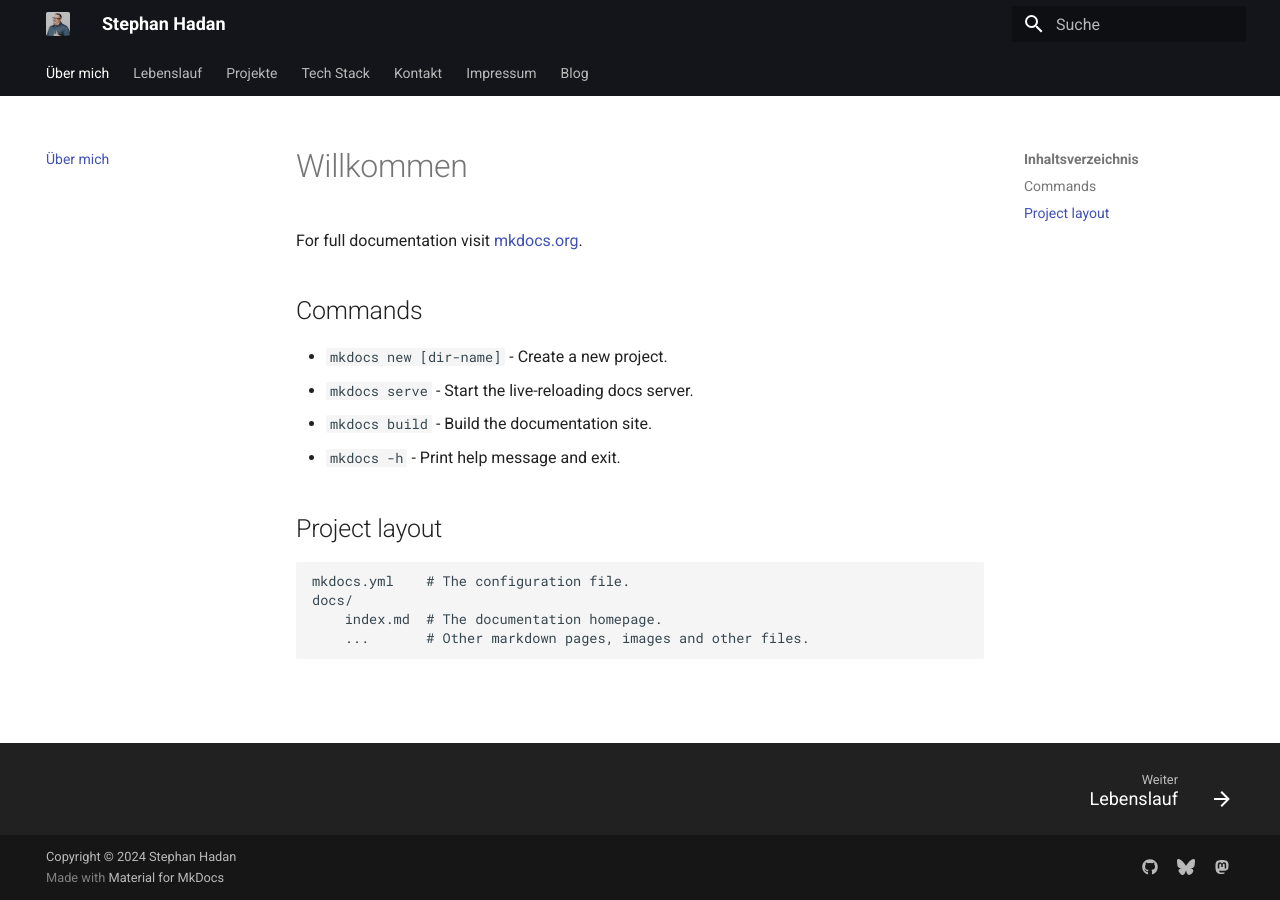
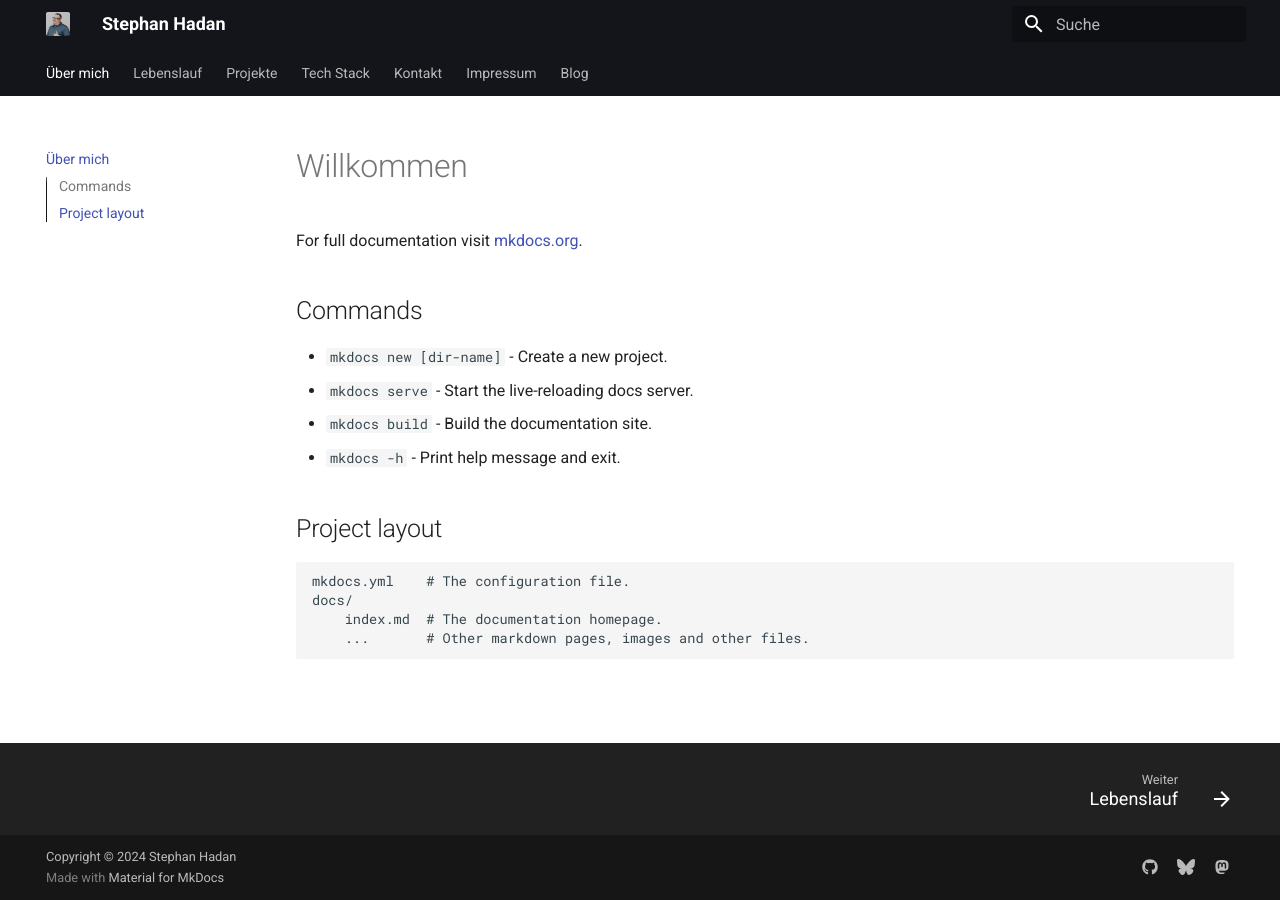
Before and after one commit to stiebke/stiebke.github.io, an MkDocs documentation site: the page built from docs/index.md, in a window 1280 px wide. Built offline with MkDocs 1.6.1 and Material for MkDocs 9.7.7, drawn with Linux system fonts in a browser that asks for light colours.

Commit message:
Reenable nav integration for mkdocs-material

```diff
--- a/mkdocs.yml
+++ b/mkdocs.yml
@@ -17,7 +17,7 @@ theme:
     - navigation.expand
     - navigation.footer
     - toc.follow
-#    - toc.integrate
+    - toc.integrate
     - navigation.top
     - search.suggest
     - search.highlight
```
